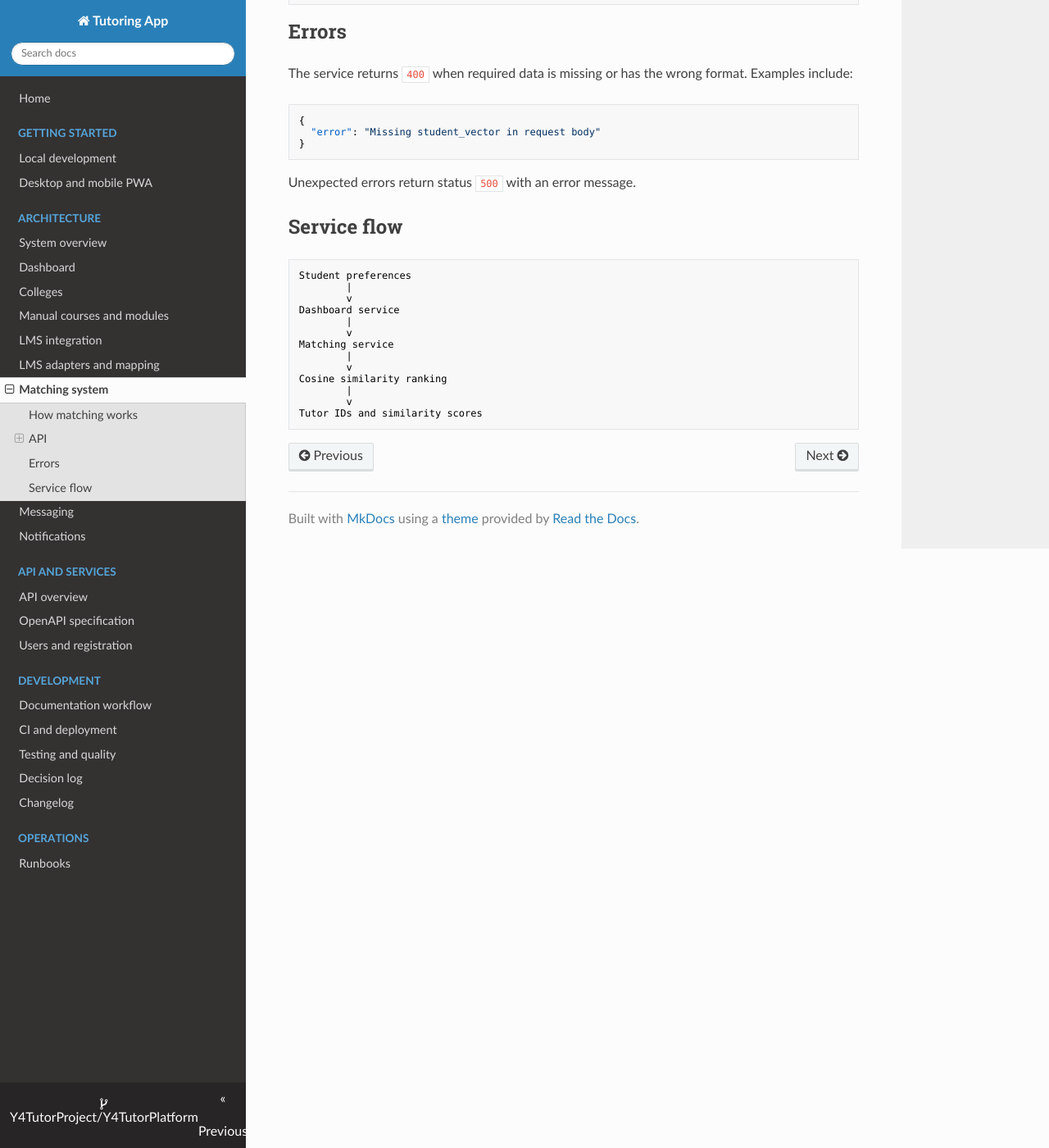
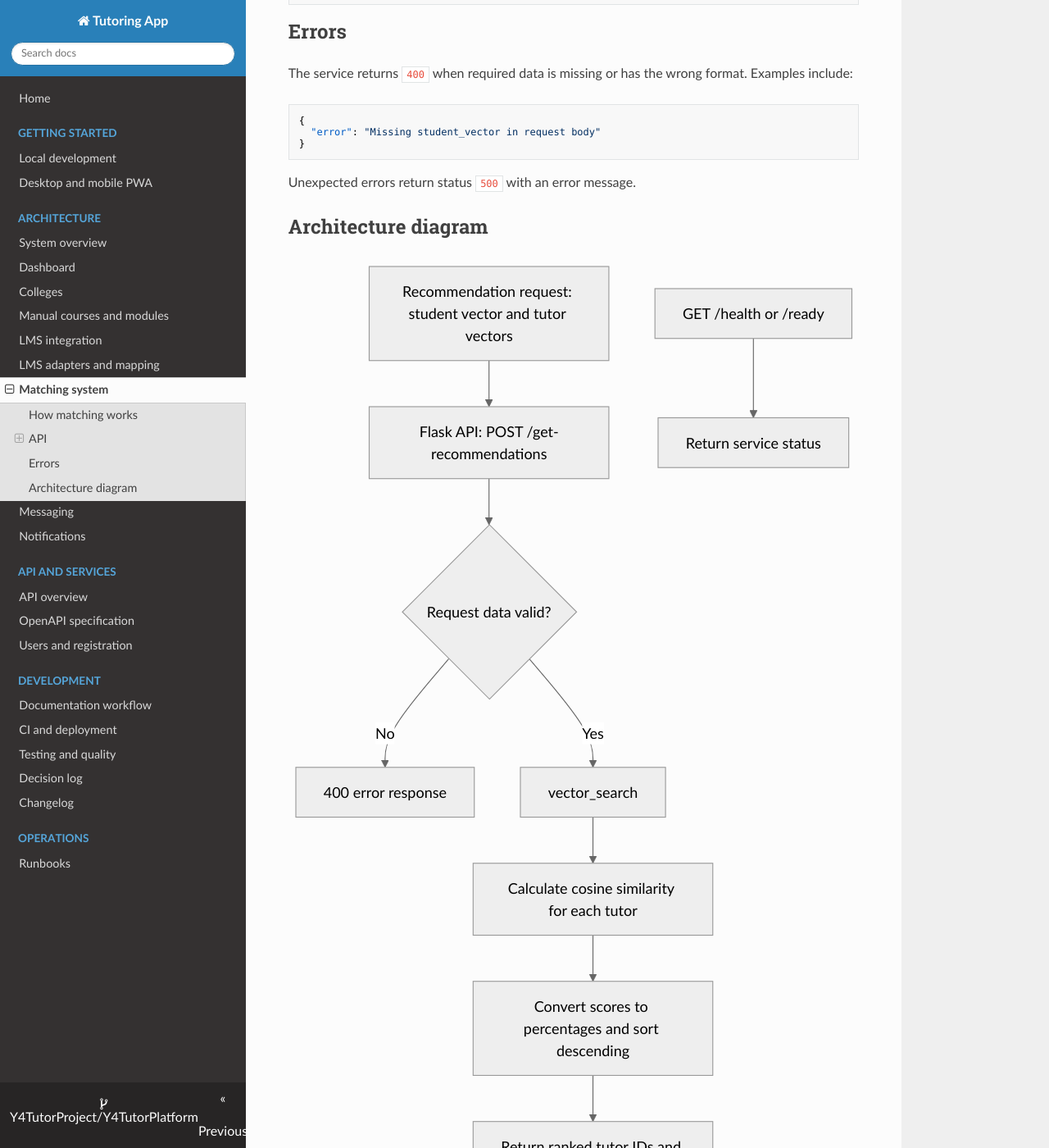
Before and after one commit to Y4TutorProject/Y4TutorPlatform, an MkDocs documentation site: the page built from docs/architecture/matching-system.md, in a window 1280 px wide and 1400 px high, scrolled down 1614 px. Shown: the whole window at 82% size. Built offline with MkDocs 1.6.1, drawn with Linux system fonts in a browser that asks for light colours; nearby versions of some CDN libraries; some of the changed text lies outside the part shown.

Commit message:
docs: added matching service architecture diagram

````diff
--- a/docs/architecture/matching-system.md
+++ b/docs/architecture/matching-system.md
@@ -92,20 +92,19 @@ format. Examples include:
 
 Unexpected errors return status `500` with an error message.
 
-## Service flow
+## Architecture diagram
 
-```text
-Student preferences
-        |
-        v
-Dashboard service
-        |
-        v
-Matching service
-        |
-        v
-Cosine similarity ranking
-        |
-        v
-Tutor IDs and similarity scores
+```mermaid
+flowchart TD
+    request[Recommendation request: student vector and tutor vectors] --> api[Flask API: POST /get-recommendations]
+    api --> validate{Request data valid?}
+    validate -->|No| badRequest[400 error response]
+    validate -->|Yes| search[vector_search]
+    search --> similarity[Calculate cosine similarity for each tutor]
+    similarity --> rank[Convert scores to percentages and sort descending]
+    rank --> response[Return ranked tutor IDs and scores]
+    health[GET /health or /ready] --> healthResponse[Return service status]
 ```
+
+The service ranks only the vectors supplied in each request. It does not retrieve
+or persist preference data.
````
Also changed, not shown: 1 other file.
